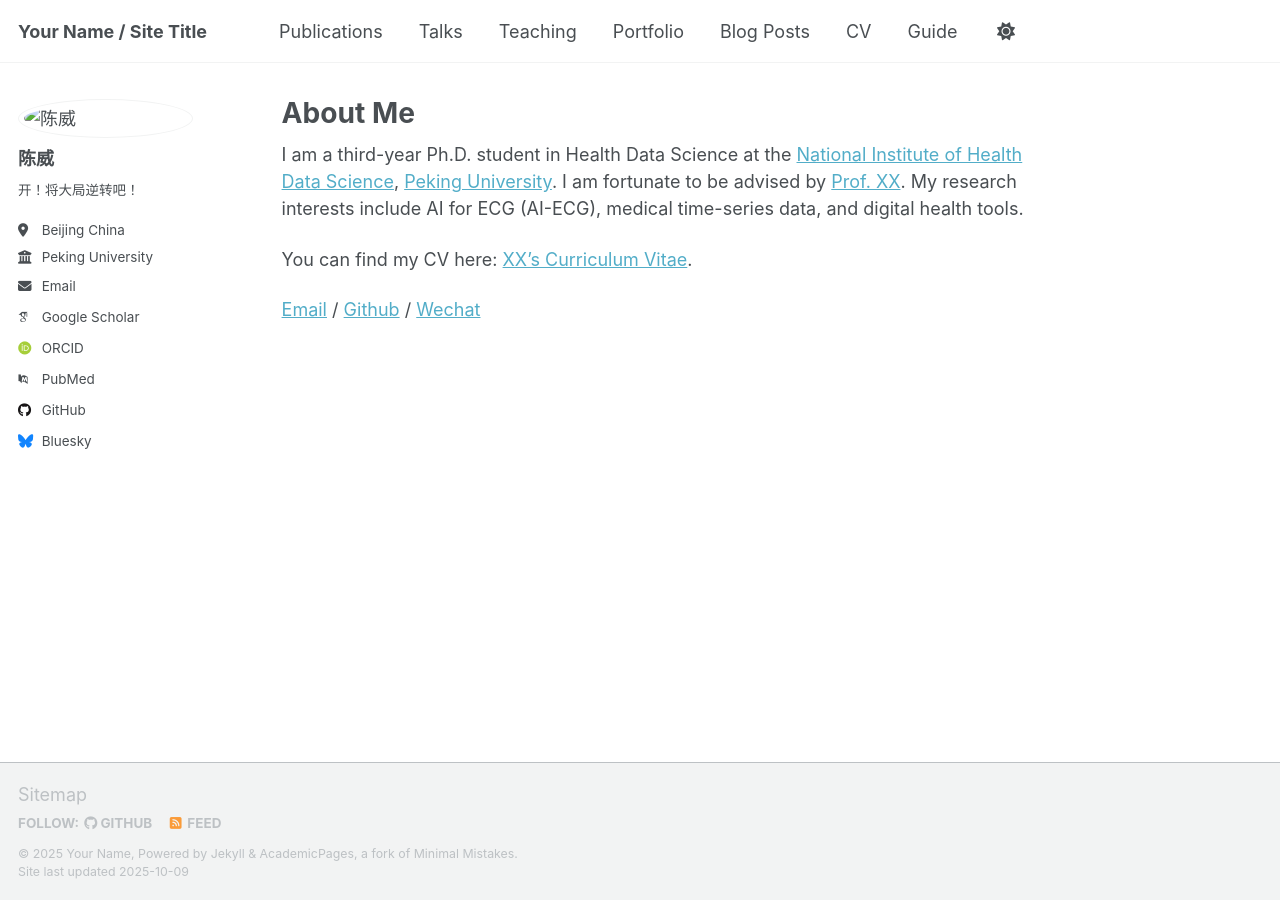
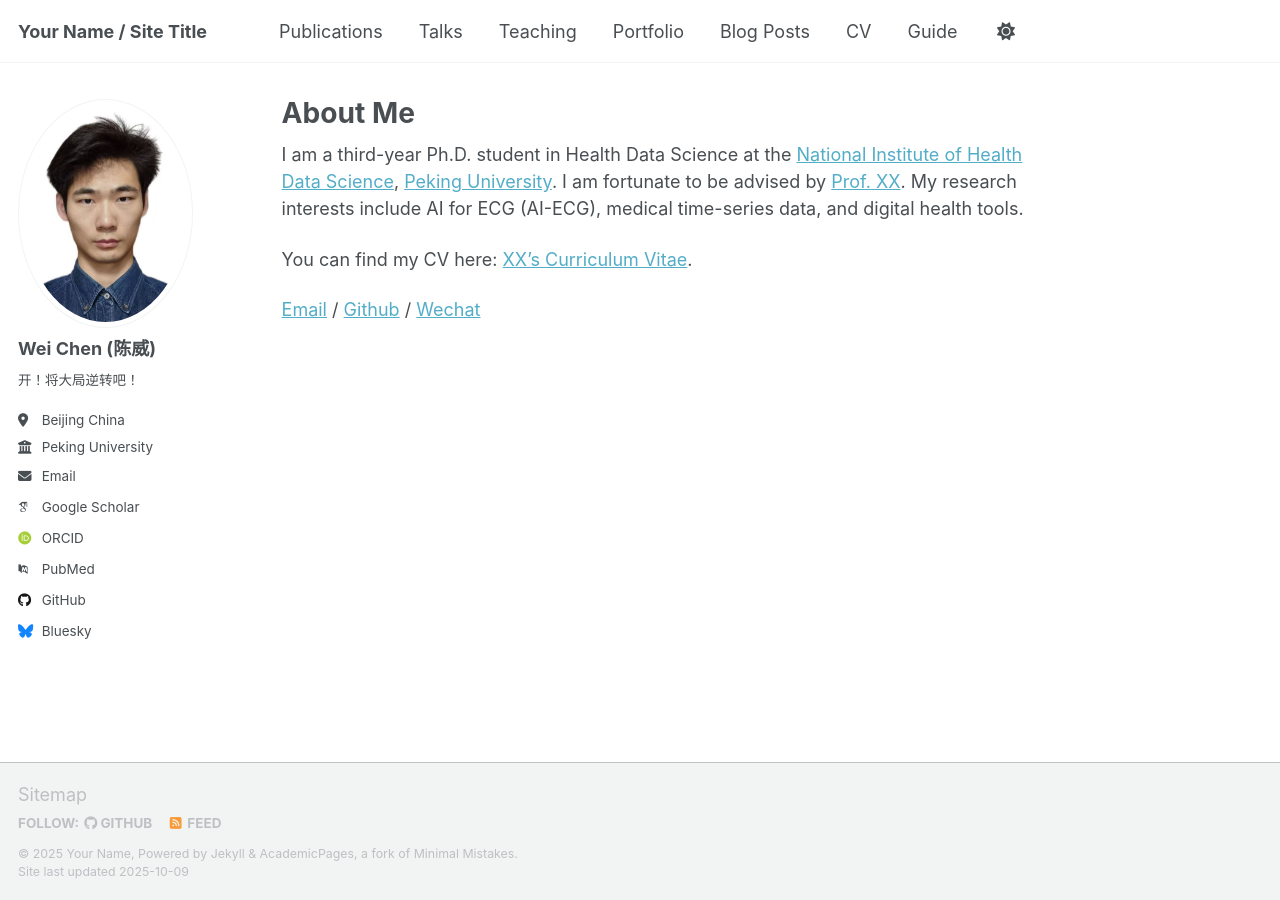
Before and after one commit to ChaoWeiorz/ChaoWeiorz.github.io, a Jekyll site: the page built from _pages/about.md, in a window 1280 px wide. Built offline with Jekyll 4.4.1, drawn with Linux system fonts in a browser that asks for light colours; some web fonts are replaced; a script that is not in the unit is left out.

Commit message:
Update _config.yml

```diff
--- a/_config.yml
+++ b/_config.yml
@@ -23,8 +23,8 @@ repository               : "academicpages/academicpages.github.io"
 #               Additional customization can be done by editing /_includes/author-profile.html
 author:
   # Biographic information
-  avatar           : "/images/datougit.png"
-  name             : "陈威"
+  avatar           : "../images/datougit.png"
+  name             : "Wei Chen (陈威)"
   pronouns         : # example: "she/her"
   bio              : "开！将大局逆转吧！"
   location         : "Beijing China"
@@ -48,7 +48,7 @@ author:
   bitbucket        : # Username - Update with your username on the site
   codepen          : # Username
   dribbble         : # Username
-  github           : "academicpages"
+  github           : "https://github.com/ChaoWeiorz"
   kaggle           : # Username
   stackoverflow    : # User number or user number and name (i.e., use "1" or "1/jeff-atwood")
 
```
